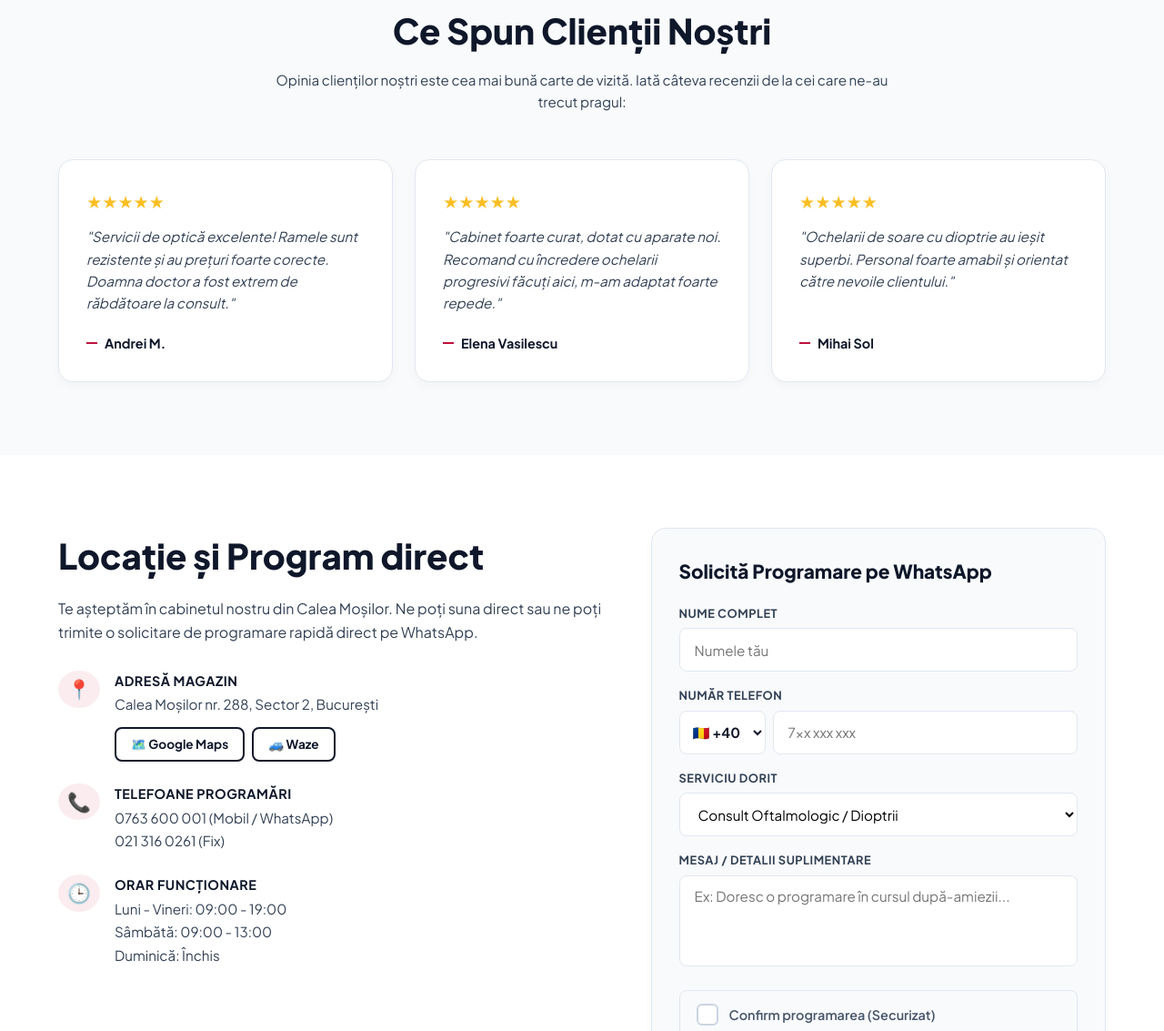
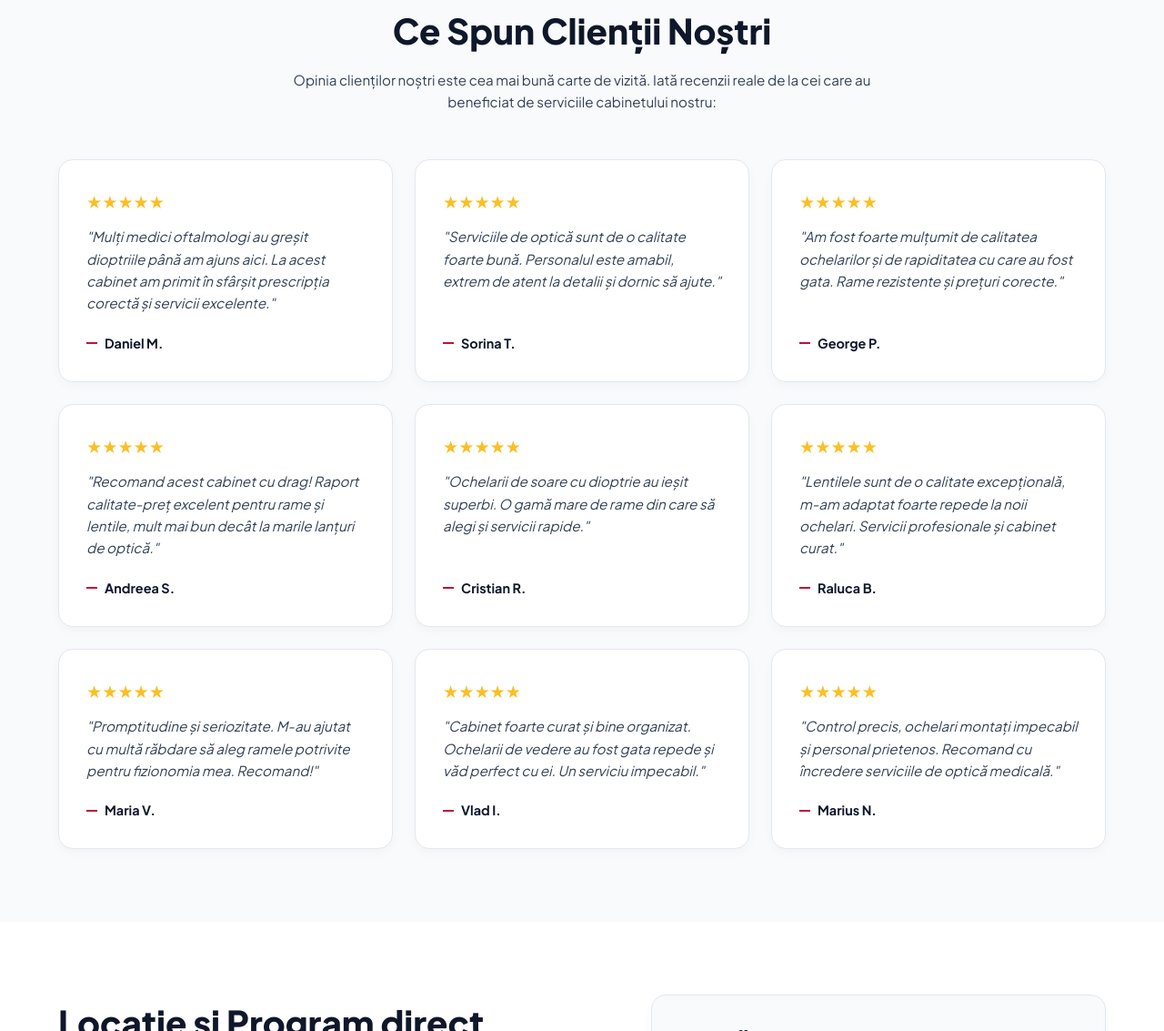
Before and after one commit to Sol111-Afk/leads-finder, a plain HTML site: page american_optic/index.html in a window 1280 px wide. Shown: the part 2711-3844 px from the top of the page at 91% size. Drawn offline with Linux system fonts and the light colour scheme.

Commit message:
update testimonials with real client reviews focusing on the cabinet

```diff
--- a/american_optic/index.html
+++ b/american_optic/index.html
@@ -1143,29 +1143,71 @@
         <div class="container">
             <div class="section-header">
                 <h2>Ce Spun Clienții Noștri</h2>
-                <p>Opinia clienților noștri este cea mai bună carte de vizită. Iată câteva recenzii de la cei care ne-au trecut pragul:</p>
+                <p>Opinia clienților noștri este cea mai bună carte de vizită. Iată recenzii reale de la cei care au beneficiat de serviciile cabinetului nostru:</p>
             </div>
             <div class="testimonials-grid">
                 <div class="testimonial-card">
                     <div>
                         <div class="testimonial-stars">★★★★★</div>
-                        <p class="testimonial-text">"Servicii de optică excelente! Ramele sunt rezistente și au prețuri foarte corecte. Doamna doctor a fost extrem de răbdătoare la consult."</p>
+                        <p class="testimonial-text">"Mulți medici oftalmologi au greșit dioptriile până am ajuns aici. La acest cabinet am primit în sfârșit prescripția corectă și servicii excelente."</p>
                     </div>
-                    <div class="testimonial-author">Andrei M.</div>
+                    <div class="testimonial-author">Daniel M.</div>
                 </div>
                 <div class="testimonial-card">
                     <div>
                         <div class="testimonial-stars">★★★★★</div>
-                        <p class="testimonial-text">"Cabinet foarte curat, dotat cu aparate noi. Recomand cu încredere ochelarii progresivi făcuți aici, m-am adaptat foarte repede."</p>
+                        <p class="testimonial-text">"Serviciile de optică sunt de o calitate foarte bună. Personalul este amabil, extrem de atent la detalii și dornic să ajute."</p>
                     </div>
-                    <div class="testimonial-author">Elena Vasilescu</div>
+                    <div class="testimonial-author">Sorina T.</div>
                 </div>
                 <div class="testimonial-card">
                     <div>
                         <div class="testimonial-stars">★★★★★</div>
-                        <p class="testimonial-text">"Ochelarii de soare cu dioptrie au ieșit superbi. Personal foarte amabil și orientat către nevoile clientului."</p>
+                        <p class="testimonial-text">"Am fost foarte mulțumit de calitatea ochelarilor și de rapiditatea cu care au fost gata. Rame rezistente și prețuri corecte."</p>
                     </div>
-                    <div class="testimonial-author">Mihai Sol</div>
+                    <div class="testimonial-author">George P.</div>
+                </div>
+                <div class="testimonial-card">
+                    <div>
+                        <div class="testimonial-stars">★★★★★</div>
+                        <p class="testimonial-text">"Recomand acest cabinet cu drag! Raport calitate-preț excelent pentru rame și lentile, mult mai bun decât la marile lanțuri de optică."</p>
+                    </div>
+                    <div class="testimonial-author">Andreea S.</div>
+                </div>
+                <div class="testimonial-card">
+                    <div>
+                        <div class="testimonial-stars">★★★★★</div>
+                        <p class="testimonial-text">"Ochelarii de soare cu dioptrie au ieșit superbi. O gamă mare de rame din care să alegi și servicii rapide."</p>
+                    </div>
+                    <div class="testimonial-author">Cristian R.</div>
+                </div>
+                <div class="testimonial-card">
+                    <div>
+                        <div class="testimonial-stars">★★★★★</div>
+                        <p class="testimonial-text">"Lentilele sunt de o calitate excepțională, m-am adaptat foarte repede la noii ochelari. Servicii profesionale și cabinet curat."</p>
+                    </div>
+                    <div class="testimonial-author">Raluca B.</div>
+                </div>
+                <div class="testimonial-card">
+                    <div>
+                        <div class="testimonial-stars">★★★★★</div>
+                        <p class="testimonial-text">"Promptitudine și seriozitate. M-au ajutat cu multă răbdare să aleg ramele potrivite pentru fizionomia mea. Recomand!"</p>
+                    </div>
+                    <div class="testimonial-author">Maria V.</div>
+                </div>
+                <div class="testimonial-card">
+                    <div>
+                        <div class="testimonial-stars">★★★★★</div>
+                        <p class="testimonial-text">"Cabinet foarte curat și bine organizat. Ochelarii de vedere au fost gata repede și văd perfect cu ei. Un serviciu impecabil."</p>
+                    </div>
+                    <div class="testimonial-author">Vlad I.</div>
+                </div>
+                <div class="testimonial-card">
+                    <div>
+                        <div class="testimonial-stars">★★★★★</div>
+                        <p class="testimonial-text">"Control precis, ochelari montați impecabil și personal prietenos. Recomand cu încredere serviciile de optică medicală."</p>
+                    </div>
+                    <div class="testimonial-author">Marius N.</div>
                 </div>
             </div>
         </div>
```
